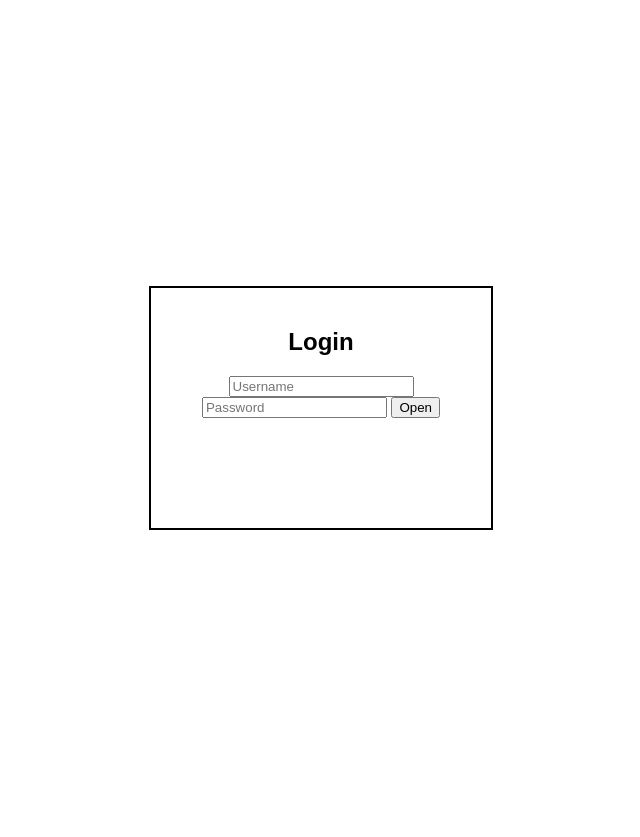
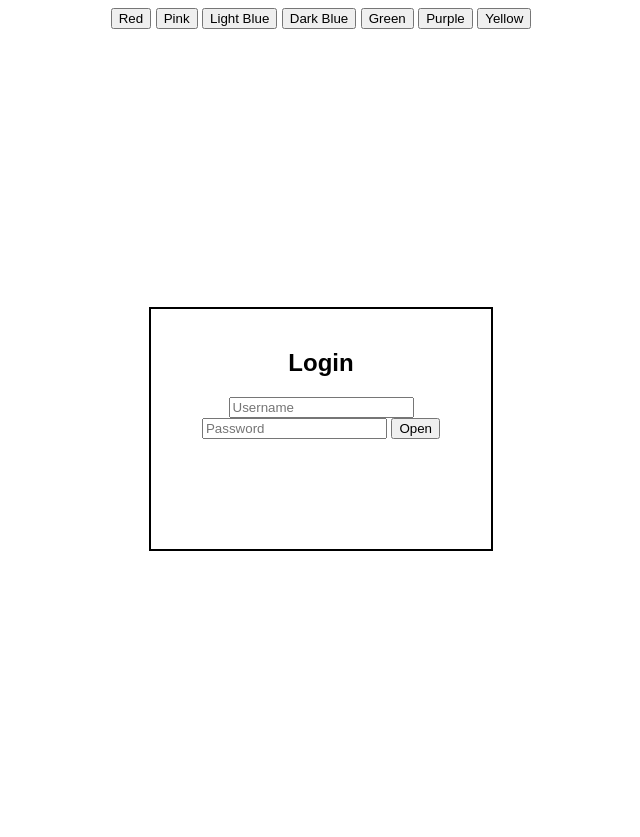
Before and after one commit to Roland-Vortex/Personal, a Flask app: page / in a window 1280 px wide. Shown: the whole page, without its empty margins (319-959 px from the left). Before the commit the page ends 530 px from the top, so only its background shows below. Run offline with Flask 3, Linux system fonts and the light colour scheme; some libraries are stand-ins or nearby versions.

Commit message:
login.html

```diff
--- a/shared_hangouts/templates/login.html
+++ b/shared_hangouts/templates/login.html
@@ -2,10 +2,22 @@
 <html>
 <head>
     <link rel="stylesheet" href="/static/style.css">
+    <script src="/static/theme.js" defer></script>
 </head>
-<body class="center">
+<body>
 
-<div class="envelope" id="envelope">
+<div class="theme-buttons">
+    <button onclick="setTheme('red')">Red</button>
+    <button onclick="setTheme('pink')">Pink</button>
+    <button onclick="setTheme('lightblue')">Light Blue</button>
+    <button onclick="setTheme('darkblue')">Dark Blue</button>
+    <button onclick="setTheme('green')">Green</button>
+    <button onclick="setTheme('purple')">Purple</button>
+    <button onclick="setTheme('yellow')">Yellow</button>
+</div>
+
+<div class="center">
+    <div class="envelope">
         <div class="letter">
             <h2>Login</h2>
             <form method="POST">
@@ -15,6 +27,7 @@
             </form>
         </div>
     </div>
+</div>
 
 </body>
 </html>
```
Lines whose indentation alone changed are shown as unchanged.
